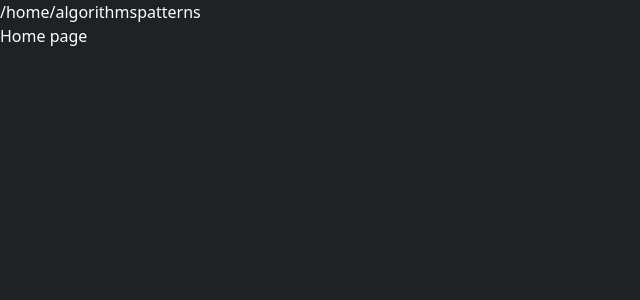
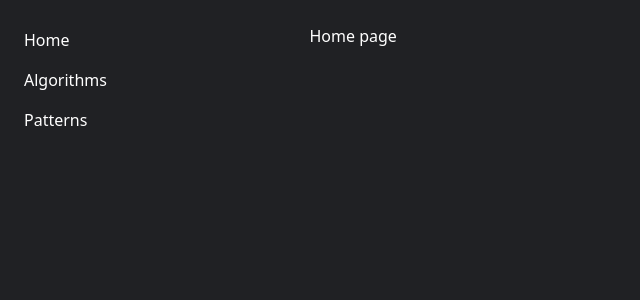
Before and after one commit to jakemcannon/jakemcannon, a Next.js app: page / in a window 1280 px wide. Shown: the top 300 px of the page, without its empty margins (0-640 px from the left). Built offline with nearby package versions, Linux system fonts and the light colour scheme.

Commit message:
Update app structure to support SideBar

```diff
--- a/pages/_app.tsx
+++ b/pages/_app.tsx
@@ -1,24 +1,24 @@
 import type { AppProps } from "next/app";
-import Link from "next/link";
-import Head from "next/head";
 
-import { ChakraProvider } from "@chakra-ui/react";
+import { Box, Center, ChakraProvider, Flex } from "@chakra-ui/react";
 
 import { theme } from "../theme";
+import SideBar from "@/src/components/SideBar";
 
 function MyApp({ Component, pageProps }: AppProps) {
   return (
-    <div className="container">
-      <Head>
-        <title>Jake Cannon</title>
-      </Head>
-      <nav>
-        <Link href="/">/home</Link>
-        <Link href="/algorithms">/algorithms</Link>
-        <Link href="/patterns">patterns</Link>
-      </nav>
+    <div>
       <ChakraProvider theme={theme}>
-        <Component {...pageProps} />
+        <Flex>
+          <SideBar />
+          <Flex flex="1" flexDir="column" grow={100}>
+            <Center>
+              <Box padding={1} w={[400, 500, 700, 800]} mt={5}>
+                <Component {...pageProps} />
+              </Box>
+            </Center>
+          </Flex>
+        </Flex>
       </ChakraProvider>
     </div>
   );
```
